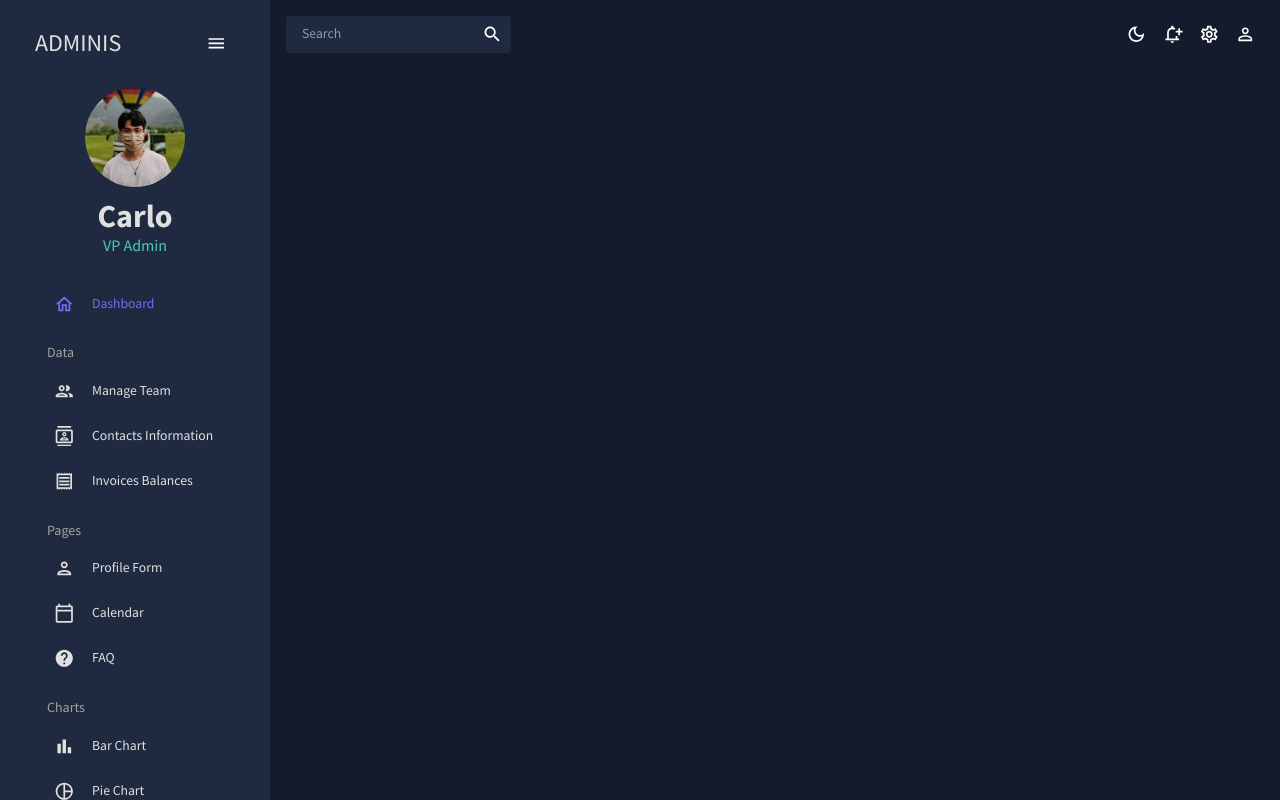
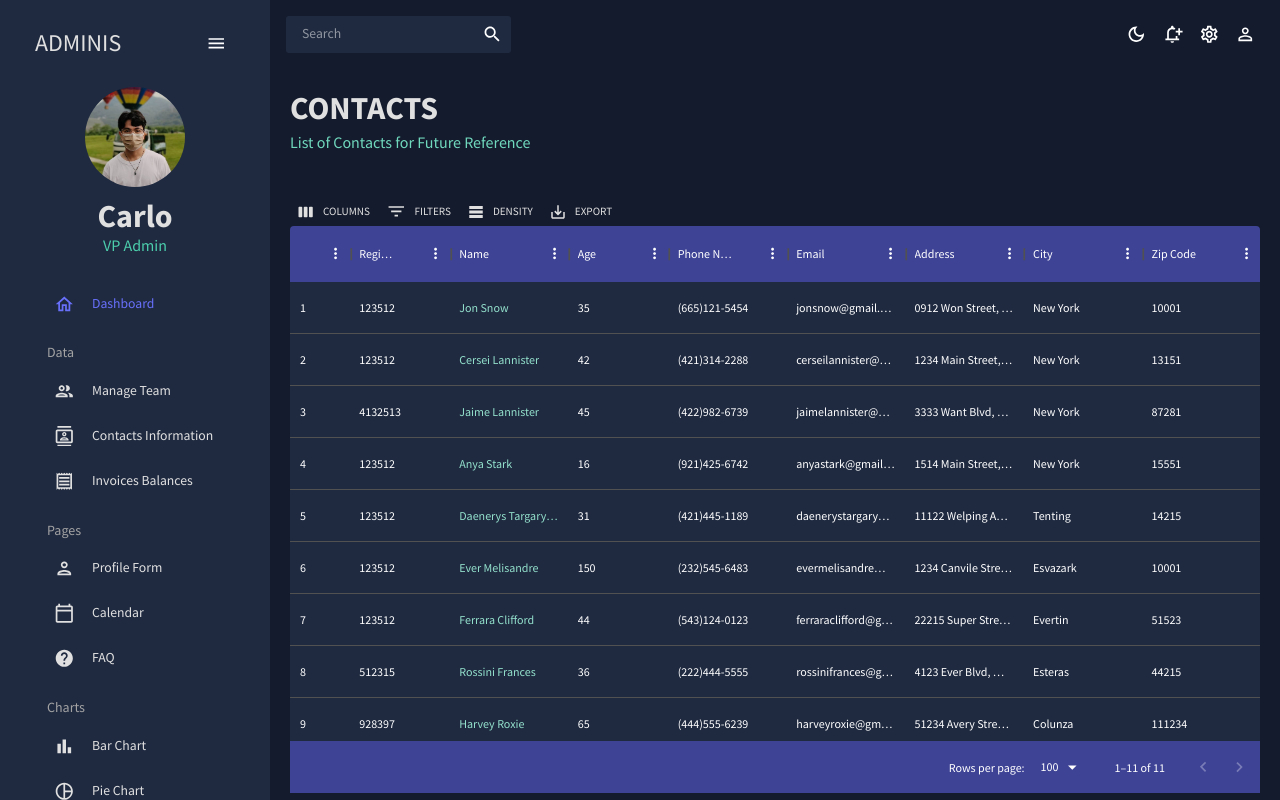
Before and after one commit to carlodizon03/react-admin-dashboard, a React (Create React App) app: page /contacts in a window 1280 px wide. Built offline with nearby package versions, Linux system fonts and the light colour scheme.

Commit message:
added contacts

```diff
--- a/src/App.js
+++ b/src/App.js
@@ -5,6 +5,8 @@
 import Sidebar from "./scences/global/Sidebar";
 import Dashboard from "./scences/dashboard";
 import Team from "./scences/team";
+import Contacts from "./scences/contacts";
+
 function App() {
   const [theme, colorMode] = useMode();
 
@@ -19,8 +21,8 @@
             <Routes>
               <Route path="/" element={<Dashboard />} />
               <Route path="/team" element={<Team />} />
-              {/*<Route path="/context" element={}/>
-              <Route path="/invoices" element={}/>
+              <Route path="/contacts" element={<Contacts />} />
+              {/*<Route path="/invoices" element={}/>
               <Route path="/form" element={}/>
               <Route path="/bar" element={}/>
               <Route path="/pie" element={}/>
--- /dev/null
+++ b/src/scences/contacts/index.jsx
@@ -0,0 +1,92 @@
+import { Box, useTheme, Typography } from "@mui/material";
+import { DataGrid, GridToolbar } from "@mui/x-data-grid";
+import { tokens } from "../../themes";
+import { mockDataContacts } from "../../data/mockData";
+import Header from "../../components/Header";
+const Contacts = () => {
+  const theme = useTheme();
+  const colors = tokens(theme.palette.mode);
+  const columns = [
+    { field: "id", headerName: "ID", flex: 0.5 },
+    { field: "registrarId", headerName: "Registrar ID" },
+    {
+      field: "name",
+      headerName: "Name",
+      flex: 1,
+      cellClassName: "name-column--cell"
+    },
+    {
+      field: "age",
+      headerName: "Age",
+      type: "number",
+      headerAlign: "left",
+      align: "left"
+    },
+    {
+      field: "phone",
+      headerName: "Phone Number",
+      flex: 1
+    },
+    {
+      field: "email",
+      headerName: "Email",
+      flex: 1
+    },
+    {
+      field: "address",
+      headerName: "Address",
+      flex: 1
+    },
+    {
+      field: "city",
+      headerName: "City",
+      flex: 1
+    },
+    {
+      field: "zipCode",
+      headerName: "Zip Code",
+      flex: 1
+    }
+  ];
+  return (
+    <Box m="20px">
+      <Header
+        title="CONTACTS"
+        subtitle="List of Contacts for Future Reference"
+      />
+      <Box
+        m="40px 0 0 0"
+        height="75vh"
+        sx={{
+          "& .MuiDataGrid-root": { border: "none" },
+          "& .MuiDataGrid-cell": { BorderBottom: "none" },
+          "& .name-column--cell": {
+            color: colors.greenAccent[300]
+          },
+          "& .MuiDataGrid-columnHeaders": {
+            backgroundColor: colors.blueAccent[700],
+            borderBottom: "none"
+          },
+          "& .MuiDataGrid-virtualScroller": {
+            backgroundColor: colors.primary[400]
+          },
+          "& .MuiDataGrid-footerContainer": {
+            borderTop: "none",
+            backgroundColor: colors.blueAccent[700]
+          },
+          "& .MuiDataGrid-toolbarContainer .MuiButton-text": {
+            color: `${colors.grey[100]}!important`
+          }
+        }}
+      >
+        <DataGrid
+          rows={mockDataContacts}
+          columns={columns}
+          components={{ Toolbar: GridToolbar }}
+        />
+      </Box>
+    </Box>
+  );
+};
+
+export default Contacts;
--- a/src/scences/team/index.jsx
+++ b/src/scences/team/index.jsx
@@ -6,6 +6,7 @@
 import LockOpenOutlinedIcon from "@mui/icons-material/LockOpenOutlined";
 import SecurityOutlinedIcon from "@mui/icons-material/SecurityOutlined";
 import Header from "../../components/Header";
+import { BorderBottom } from "@mui/icons-material";
 
 const Team = () => {
   const theme = useTheme();
@@ -68,8 +69,29 @@
   return (
     <Box m="20px">
       <Header title="TEAM" subtitle="Managing the Team Members" />
-      <Box m="40px 0 0 0" height="75vh">
-        <DataGrid checkboxSelection rows={mockDataTeam} columns={columns} />
+      <Box
+        m="40px 0 0 0"
+        height="75vh"
+        sx={{
+          "& .MuiDataGrid-root": { border: "none" },
+          "& .MuiDataGrid-cell": { BorderBottom: "none" },
+          "& .name-column--cell": {
+            color: colors.greenAccent[300]
+          },
+          "& .MuiDataGrid-columnHeaders": {
+            backgroundColor: colors.blueAccent[700],
+            borderBottom: "none"
+          },
+          "& .MuiDataGrid-virtualScroller": {
+            backgroundColor: colors.primary[400]
+          },
+          "& .MuiDataGrid-footerContainer": {
+            borderTop: "none",
+            backgroundColor: colors.blueAccent[700]
+          }
+        }}
+      >
+        <DataGrid rows={mockDataTeam} columns={columns} />
       </Box>
     </Box>
   );
```
